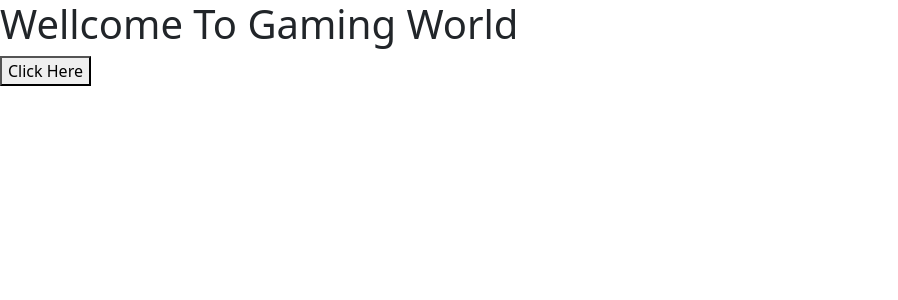
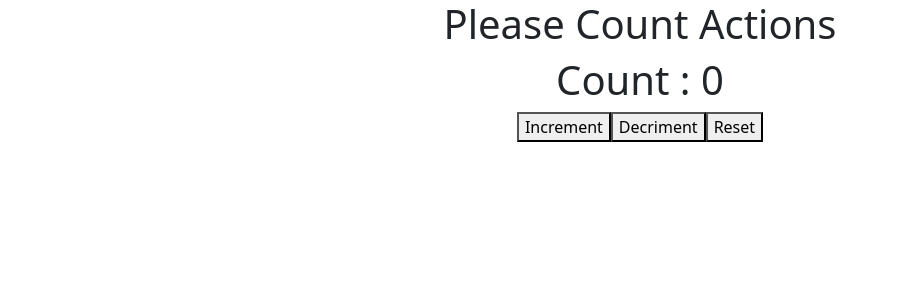
Before and after one commit to rahullokhande123/React_codes, a React (Vite) app: page / in a window 1280 px wide. Shown: the top 300 px of the page, without its empty margins (0-898 px from the left). Built offline with nearby package versions, Linux system fonts and the light colour scheme.

Commit message:
Counter Program

```diff
--- a/src/App.jsx
+++ b/src/App.jsx
@@ -1,12 +1,25 @@
+import { useState } from "react";
 const App=()=>{
-  const display=(nm, c)=>{
-         alert(nm+ " Event Type : " + c.type );
-  }
-
+    const [cnt,setCnt]=useState(0);
+    const myInc=()=>{
+      setCnt(cnt+1)
+    }
+    const myDec=()=>{
+      setCnt(cnt-1)
+    }
+    const myRes=()=>{
+      setCnt(0)
+    }
   return(
     <>
-      <h1>Wellcome To Gaming World</h1>
-      <button onClick={(e)=>{display("Rahul ", e)}} >Click Here</button>
+      <center>
+      <h1>Please Count Actions</h1>
+      <h1> Count : {cnt}</h1>
+      <button onClick={myInc}> Increment </button>
+      <button onClick={myDec}> Decriment </button>
+      <button onClick={myRes}> Reset</button>
+      </center>
+
     </>
   )
 }
```
